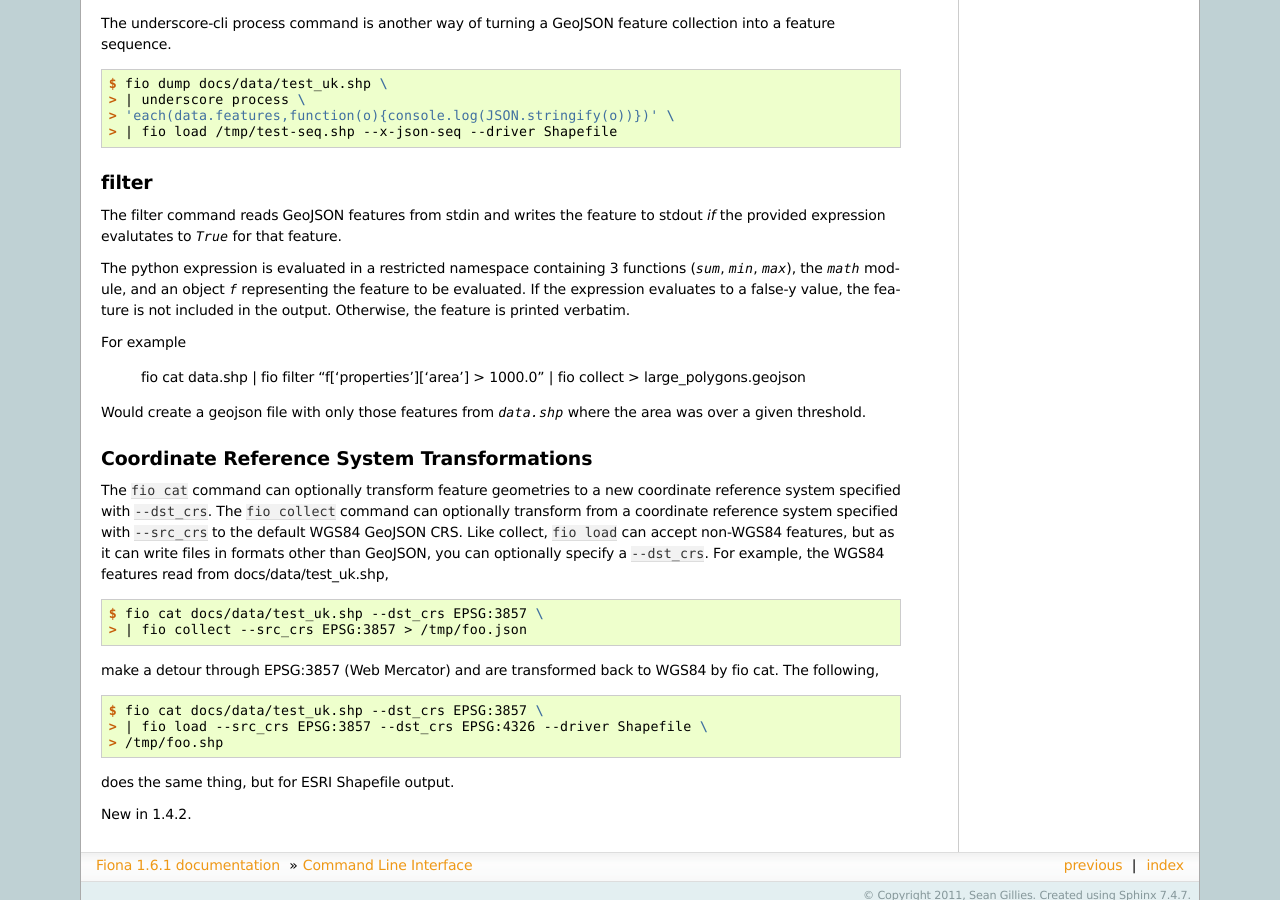
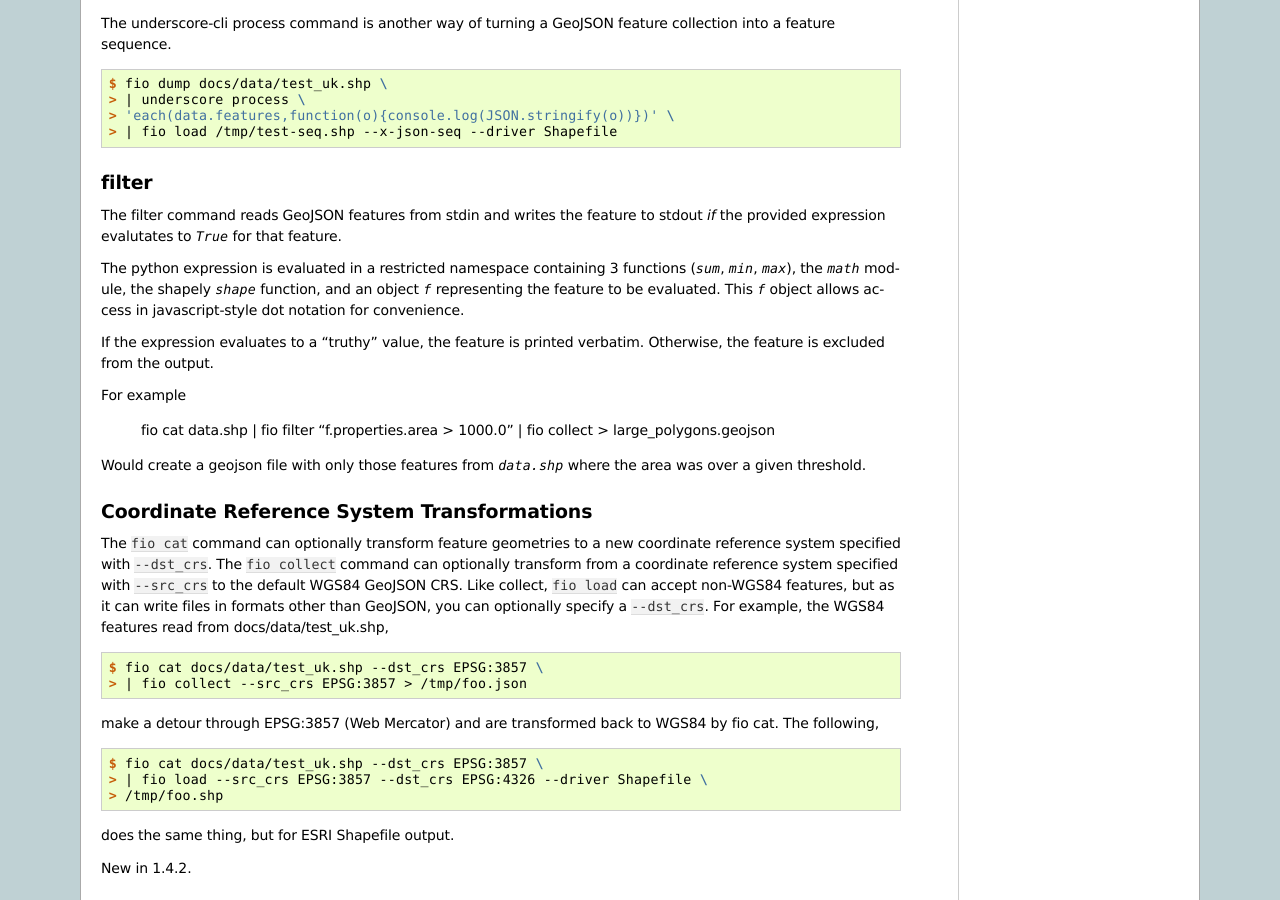
Before and after one commit to Toblerity/Fiona, a Sphinx documentation site: the page built from docs/cli.rst, in a window 1280 px wide and 900 px high, scrolled down 3082 px. Built offline with Sphinx 7.4.7, drawn with Linux system fonts in a browser that asks for light colours; pages that are not in the unit, such as notebooks, are missing from menus.

Commit message:
expressions using dot notation, shape, tests

```diff
--- a/docs/cli.rst
+++ b/docs/cli.rst
@@ -227,15 +227,17 @@ The filter command reads GeoJSON features from stdin and writes the feature to
 stdout *if* the provided expression evalutates to `True` for that feature.
 
 The python expression is evaluated in a restricted namespace containing 3 functions
-(`sum`, `min`, `max`), the `math` module, and an object `f` representing the
-feature to be evaluated. If the expression evaluates to a false-y value, the
-feature is not included in the output. Otherwise, the feature is printed
-verbatim.
+(`sum`, `min`, `max`), the `math` module, the shapely `shape` function,
+and an object `f` representing the feature to be evaluated. This `f` object allows
+access in javascript-style dot notation for convenience.
+
+If the expression evaluates to a "truthy" value, the feature is printed verbatim.
+Otherwise, the feature is excluded from the output.
 
 For example
 
     fio cat data.shp \
-    | fio filter "f['properties']['area'] > 1000.0" \
+    | fio filter "f.properties.area > 1000.0" \
     | fio collect > large_polygons.geojson
 
 Would create a geojson file with only those features from `data.shp` where the
--- a/requirements.txt
+++ b/requirements.txt
@@ -2,3 +2,4 @@ argparse
 cligj
 six
 ordereddict
+munch
--- a/setup.py
+++ b/setup.py
@@ -156,7 +156,8 @@ else:
 requirements = [
     'cligj',
     'click-plugins',
-    'six'
+    'six',
+    'munch'
 ]
 if sys.version_info < (2, 7):
     requirements.append('argparse')
```
Also changed, not shown: 2 other files.
